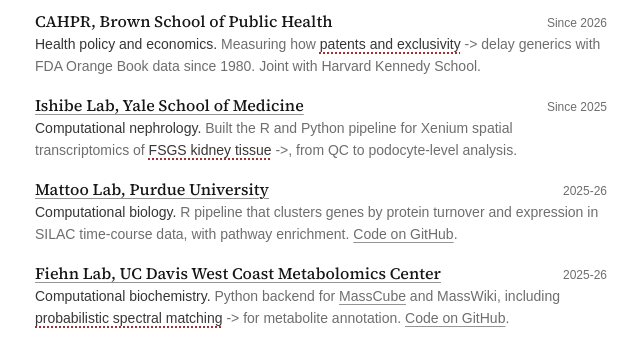
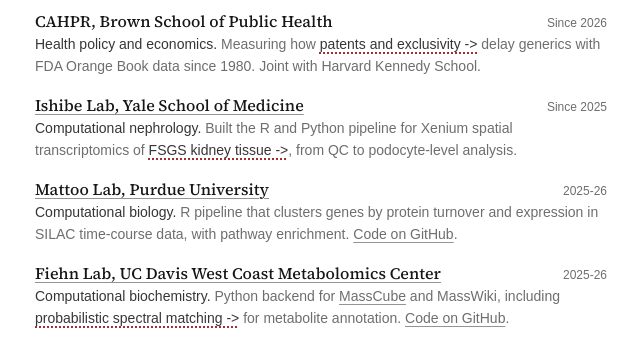
Before and after one commit to ninv29/nvenk.com, a plain HTML site: page index.html in a window 1280 px wide. Shown: the part 550-900 px from the top of the page, 319-959 px from the left. Drawn offline with Linux system fonts and the light colour scheme.

Commit message:
Include arrows in the interactive figure links
Co-Authored-By: Claude Opus 5.5 <noreply@anthropic.com>

```diff
--- a/index.html
+++ b/index.html
@@ -46,7 +46,7 @@
           <h3 class="org">CAHPR, Brown School of Public Health</h3><span class="date">Since 2026</span>
         </div>
         <p class="desc"><span class="role">Health policy and economics.</span> Measuring how <a
-            class="fig-link" href="exclusivity.html">patents and exclusivity</a> -&gt; delay generics with FDA Orange Book
+            class="fig-link" href="exclusivity.html">patents and exclusivity -&gt;</a> delay generics with FDA Orange Book
           data since 1980. Joint with Harvard Kennedy School.</p>
       </div>
       <div class="entry">
@@ -56,7 +56,7 @@
             2025</span>
         </div>
         <p class="desc"><span class="role">Computational nephrology.</span> Built the R and Python pipeline
-          for Xenium spatial transcriptomics of <a class="fig-link" href="tissue.html">FSGS kidney tissue</a> -&gt;, from QC
+          for Xenium spatial transcriptomics of <a class="fig-link" href="tissue.html">FSGS kidney tissue -&gt;</a>, from QC
           to podocyte-level analysis.</p>
       </div>
       <div class="entry">
@@ -76,7 +76,7 @@
         <p class="desc"><span class="role">Computational biochemistry.</span> Python backend for <a
             href="https://github.com/huaxuyu/masscube" target="_blank"
             rel="noreferrer">MassCube</a> and MassWiki, including <a class="fig-link" href="spectra.html">probabilistic
-            spectral matching</a> -&gt; for metabolite annotation. <a href="https://github.com/ninv29/FiehnLabWork" target="_blank" rel="noreferrer">Code on GitHub</a>.</p>
+            spectral matching -&gt;</a> for metabolite annotation. <a href="https://github.com/ninv29/FiehnLabWork" target="_blank" rel="noreferrer">Code on GitHub</a>.</p>
       </div>
     </section>
 
```
